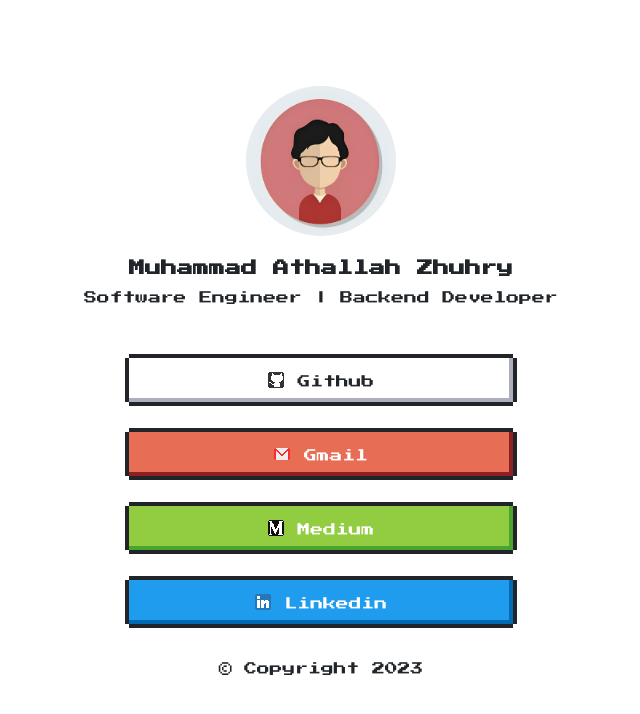
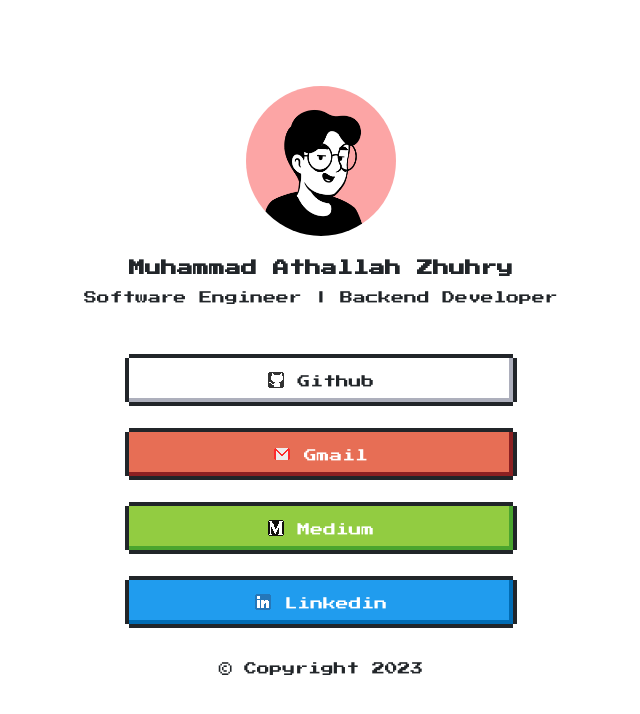
Before and after one commit to muhammadzhuhry/personal-website, a Next.js app: page / in a window 1280 px wide. Shown: the top 714 px of the page, without its empty margins (319-959 px from the left). Built offline with nearby package versions, Linux system fonts and the light colour scheme.

Commit message:
add new profile image

```diff
--- a/app/Components/ProfileImage.tsx
+++ b/app/Components/ProfileImage.tsx
@@ -1,11 +1,12 @@
 import Image from 'next/image'
 import photo from '../../public/avatar.png'
+import avatar from '../../public/avatartion.png'
 
 export default function ProfileImage() {
   return (
     <Image
       className='custom-avatar'
-      src={photo}
+      src={avatar}
       alt='muhammad zhuhry profile image'
     />
   )
```
